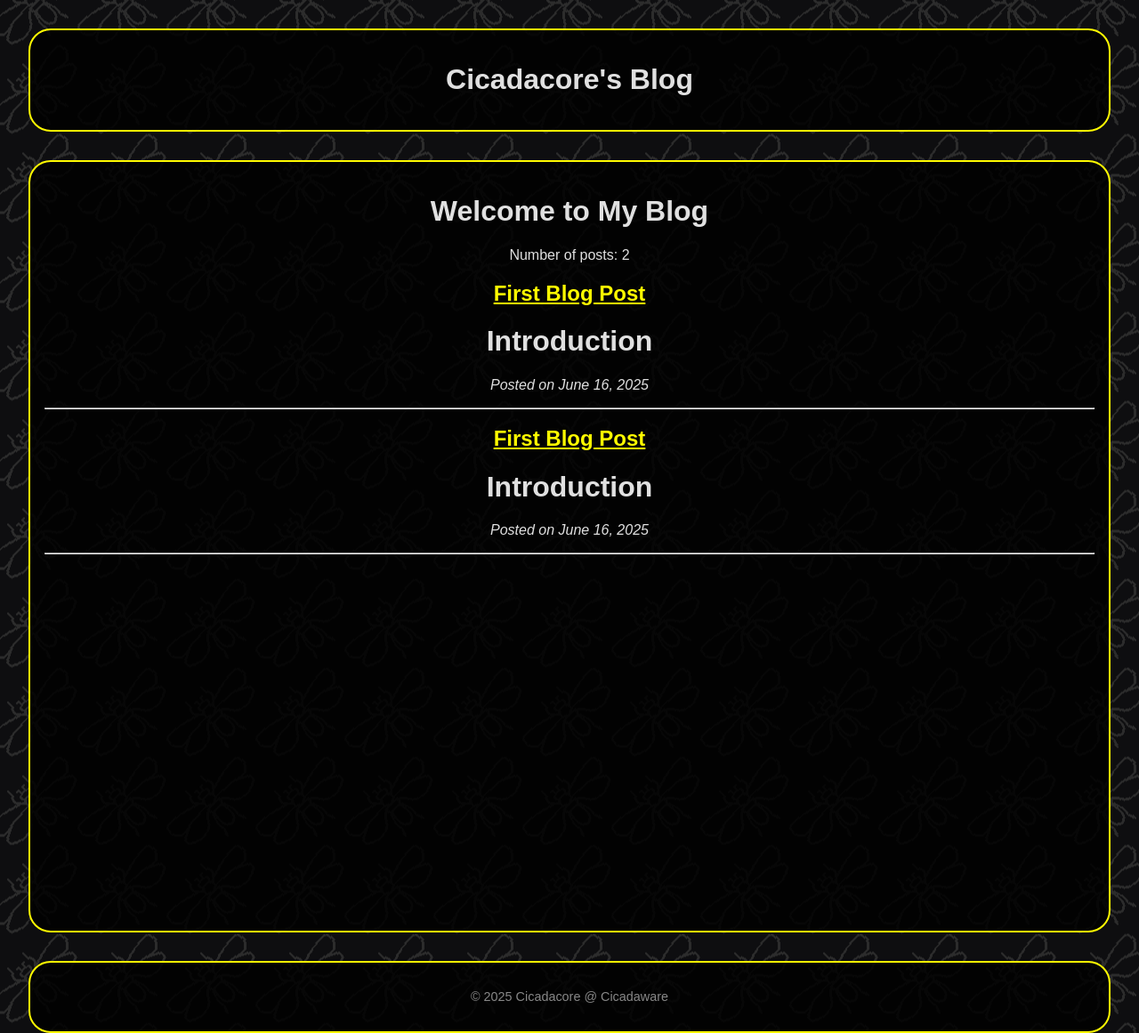
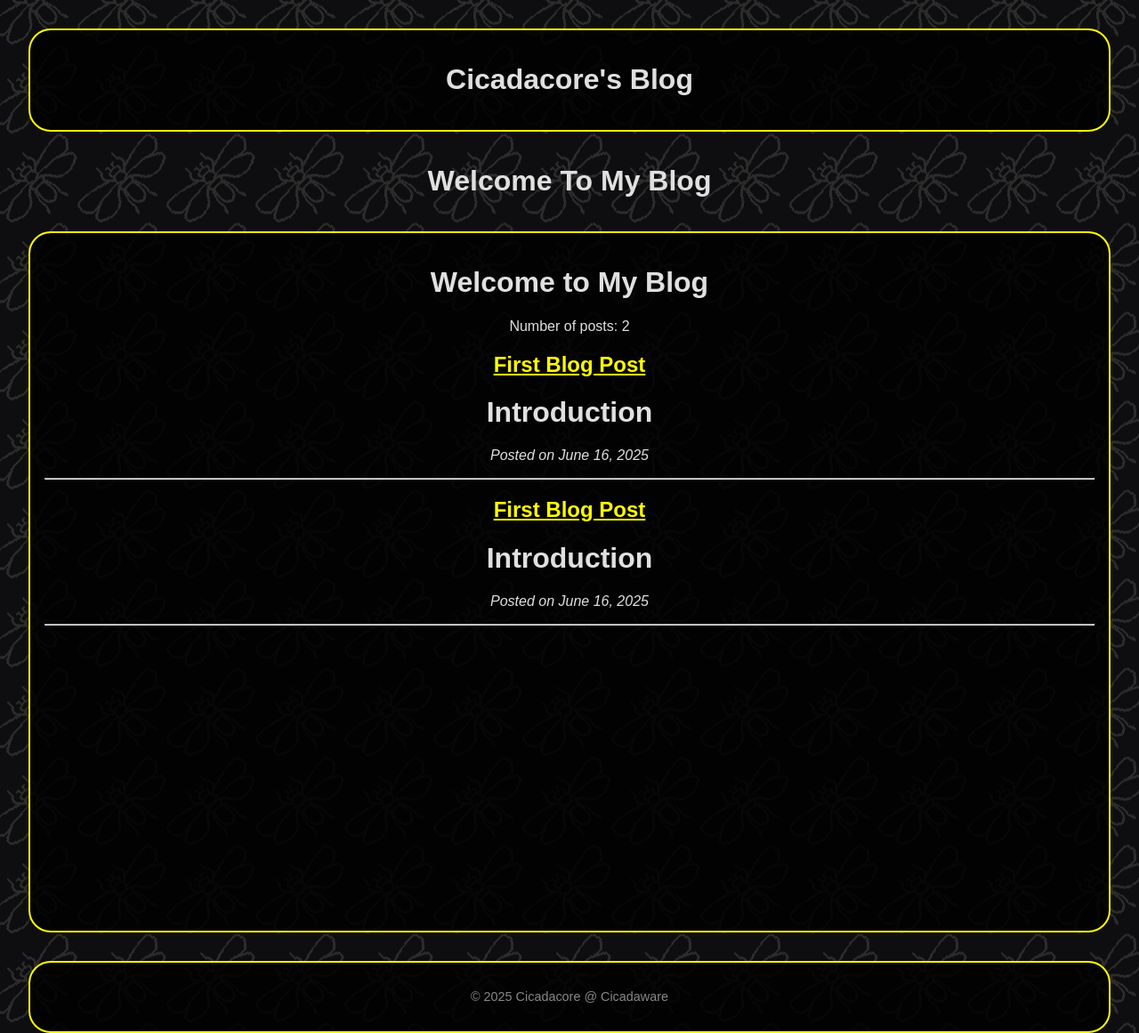
Before and after one commit to Cicadaware/cicadaware.github.io, a Jekyll site: the page built from index.md, in a window 1280 px wide. Shown: the whole page at 89% size. Built offline with Jekyll 4.4.1, drawn with Linux system fonts in a browser that asks for light colours.

Commit message:
changed format

```diff
--- a/_layouts/default.html
+++ b/_layouts/default.html
@@ -12,6 +12,7 @@
   </header>
 
   <div class="page-container">
+    <h1> Welcome To My Blog </h1>
     <main class="content">
       {{ content }}
     </main>
```
